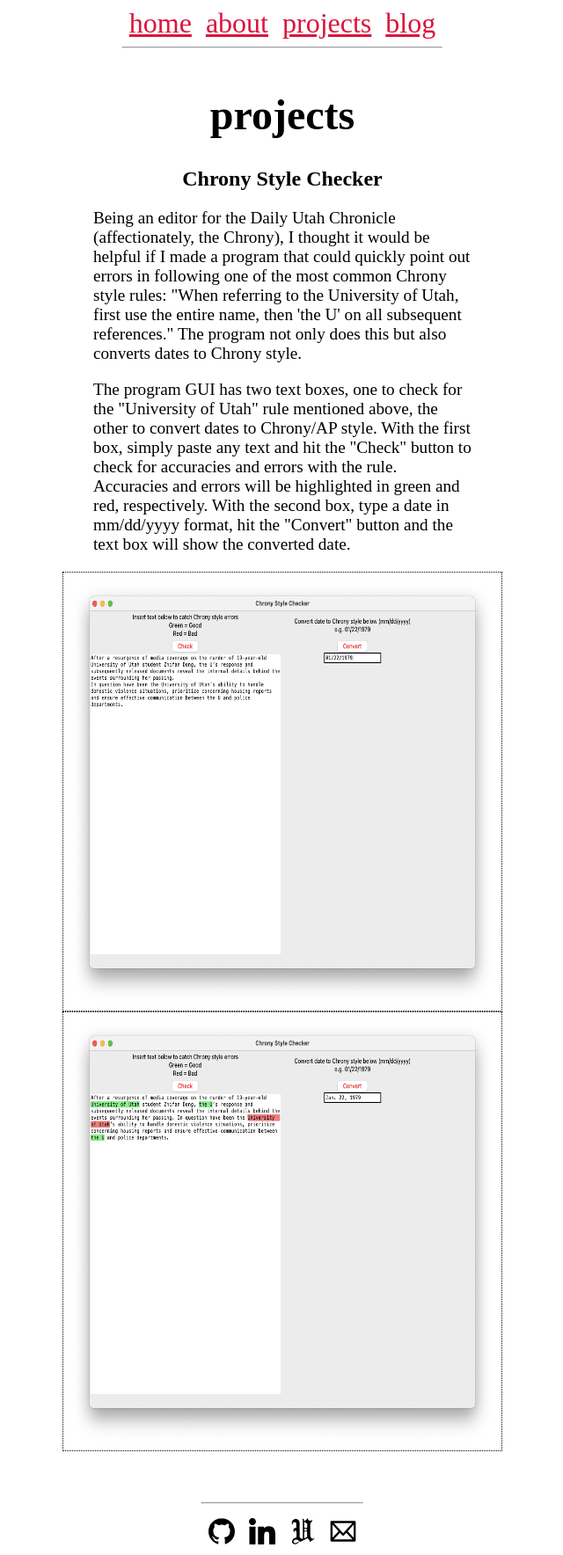
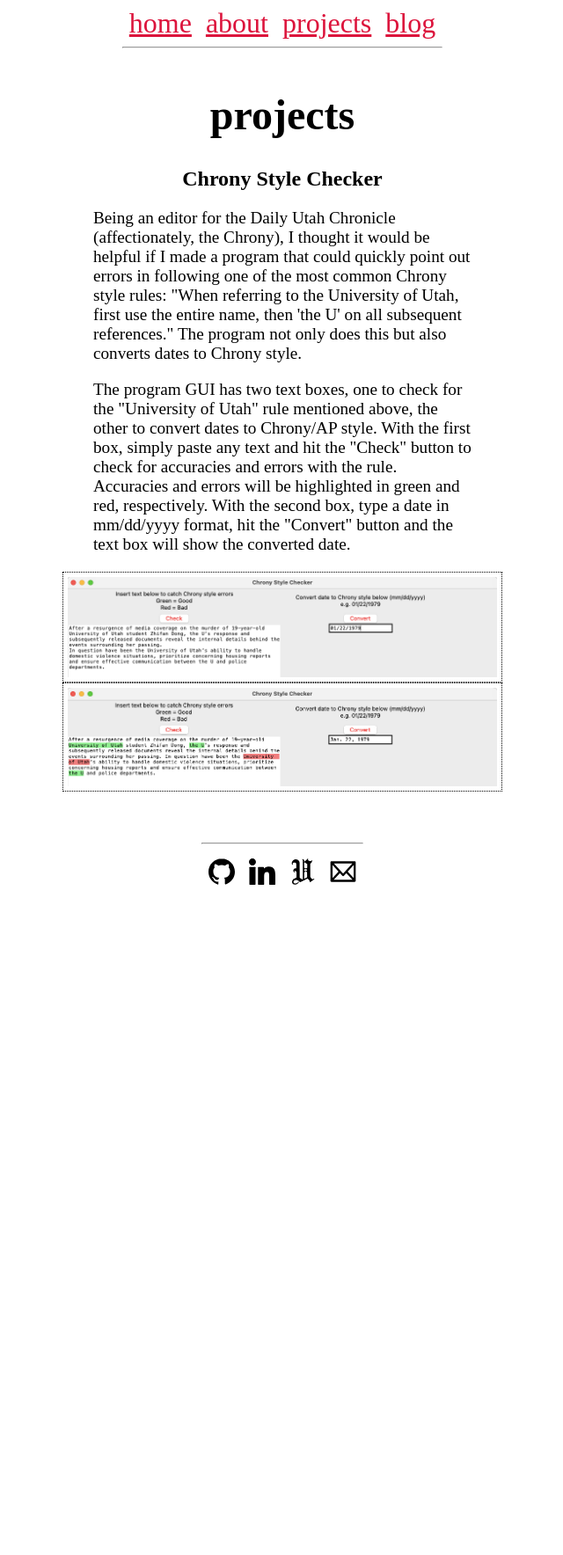
Before and after one commit to parkerdunnisfun/parkerdunnisfun.github.io, a Jekyll site: the page built from docs/projects.md, in a window 1280 px wide. Shown: the whole page at 88% size, without its empty margins (319-959 px from the left). Built offline with Jekyll 4.4.1, drawn with Linux system fonts in a browser that asks for light colours; after the commit the page ends 1018 px from its top, so only the background shows below that.

Commit message:
fixed images for chrony style project

```diff
--- a/docs/projects.md
+++ b/docs/projects.md
@@ -11,10 +11,10 @@
   <p>
   The program GUI has two text boxes, one to check for the "University of Utah" rule mentioned above, the other to convert dates to Chrony/AP style. With the first box, simply paste any text and hit the "Check" button to check for accuracies and errors with the rule. Accuracies and errors will be highlighted in green and red, respectively. With the second box, type a date in mm/dd/yyyy format, hit the "Convert" button and the text box will show the converted date.
   </p>
-  <img src="https://parkerdunnisfun.github.io/assets/chronystylecheckerbefore.png" alt="before" width="500" height="500" class="center"
+  <img src="https://parkerdunnisfun.github.io/assets/chronystylecheckerbefore.png" alt="before" width="500" height=auto class="center"
   style="border: 1px dotted black;
   padding: 5px">
-  <img src="https://parkerdunnisfun.github.io/assets/chronystylecheckerafter.png" alt="after" width="500" height="500" class="center"
+  <img src="https://parkerdunnisfun.github.io/assets/chronystylecheckerafter.png" alt="after" width="500" height=auto class="center"
   style="border: 1px dotted black;
   padding: 5px">
 </div>
```
Also changed, not shown: docs/assets/chronystylecheckerafter.png, docs/assets/chronystylecheckerbefore.png.
